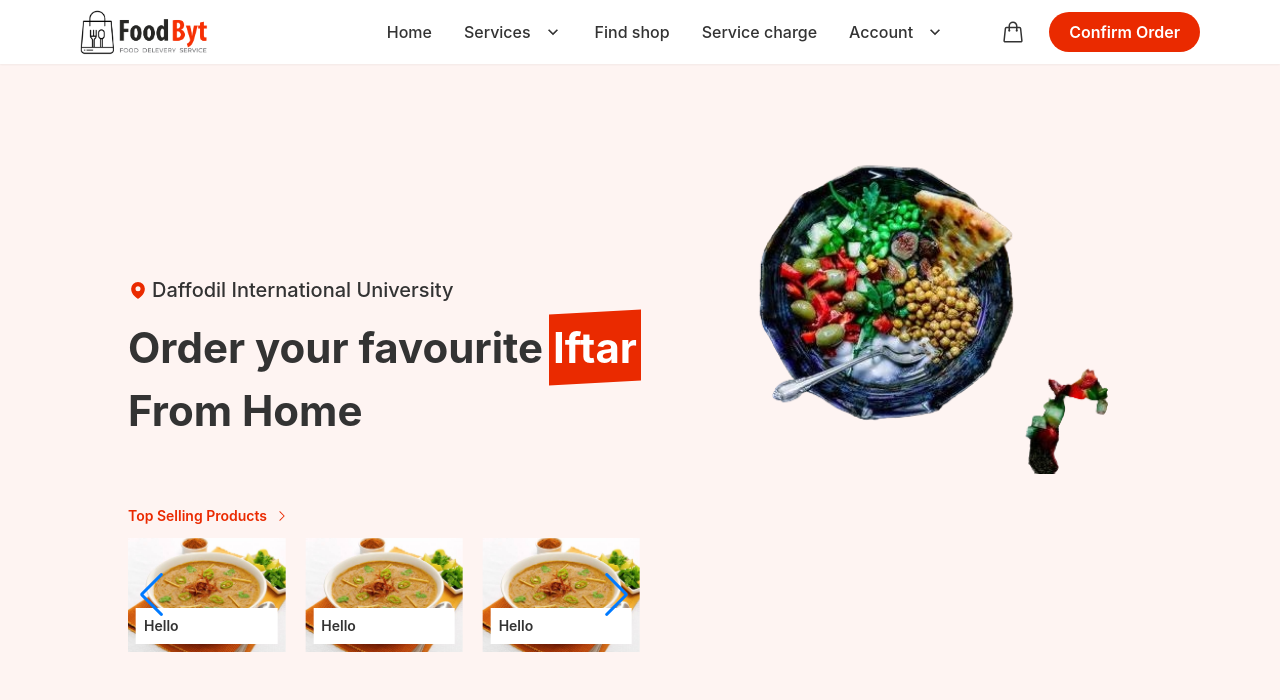
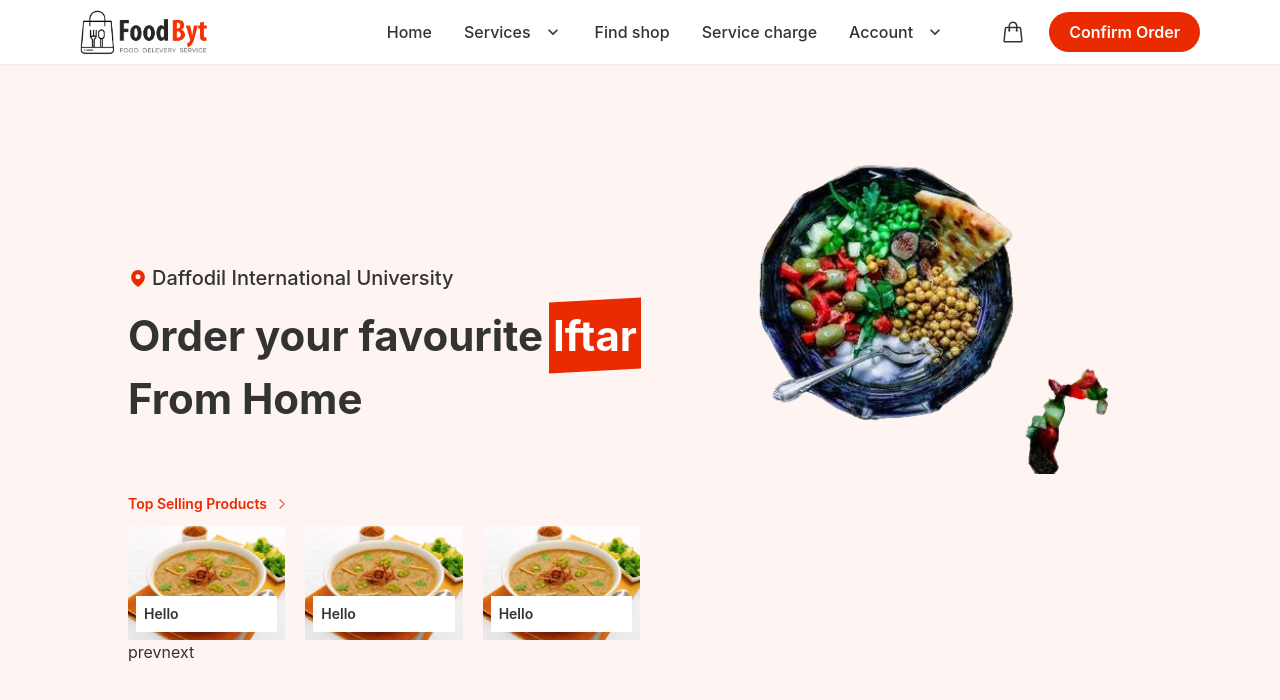
Before and after one commit to saadi001/foodbyt-frontend, a React (Create React App) app: page / in a window 1280 px wide. Shown: the top 700 px of the page. Built offline with nearby package versions, Linux system fonts and the light colour scheme; no server answers.

Commit message:
swiper slick slider updated

```diff
--- /dev/null
+++ b/src/pages/SwiperSlick/SwiperButtons.js
@@ -0,0 +1,14 @@
+import React from 'react';
+import { useSwiper } from 'swiper/react';
+
+const SwiperButtons = () => {
+     const swiper = useSwiper()
+     return (
+          <div>
+               <button onClick={()=>swiper.slidePrev()}>prev</button>
+               <button onClick={()=>swiper.slideNext()}>next</button>
+          </div>
+     );
+};
+
+export default SwiperButtons;
--- a/src/pages/SwiperSlick/SwiperSlick.css
+++ b/src/pages/SwiperSlick/SwiperSlick.css
@@ -1,8 +1,6 @@
-/*
-.swiper-button-prev{
-     right: 20px !important;
+
+.swiper-button-prev,
+.swiper-button-next {
+     position: absolute !important;
+     bottom: 0 !important;
 }
-
-.swiper-button-next{
- position: relative !important;
-} */
--- a/src/pages/SwiperSlick/SwiperSlick.js
+++ b/src/pages/SwiperSlick/SwiperSlick.js
@@ -6,6 +6,7 @@ import img from '../../Asset/Image/halim.jpeg'
 import "swiper/css/pagination";
 import "swiper/css/navigation";
 import { Autoplay, Pagination, Navigation } from "swiper";
+import SwiperButtons from './SwiperButtons';
 
 const SwiperSlick = () => {
      return (
@@ -13,14 +14,14 @@ const SwiperSlick = () => {
                <Swiper
                     spaceBetween={20}
                     slidesPerView={3}
-                    autoplay={{
-                         delay: 2000,
-                         disableOnInteraction: false,
-                       }}
+                    // autoplay={{
+                    //      delay: 2000,
+                    //      disableOnInteraction: false,
+                    //    }}
                     // pagination={{
                     //      clickable: true,
                     // }}
-                    navigation={true}
+                    // navigation={true}
                     modules={[Autoplay, Pagination, Navigation]}
                     className="mySwiper"
                     onSlideChange={() => console.log('slide change')}
@@ -56,6 +57,7 @@ const SwiperSlick = () => {
                               <div className='absolute bg-white font-semibold z-50 left-2 right-2 bottom-2 p-2 text-sm capitalize'>hello</div>
                          </div>
                     </SwiperSlide>
+                    <SwiperButtons></SwiperButtons>
 
                </Swiper>
           </div>
```
